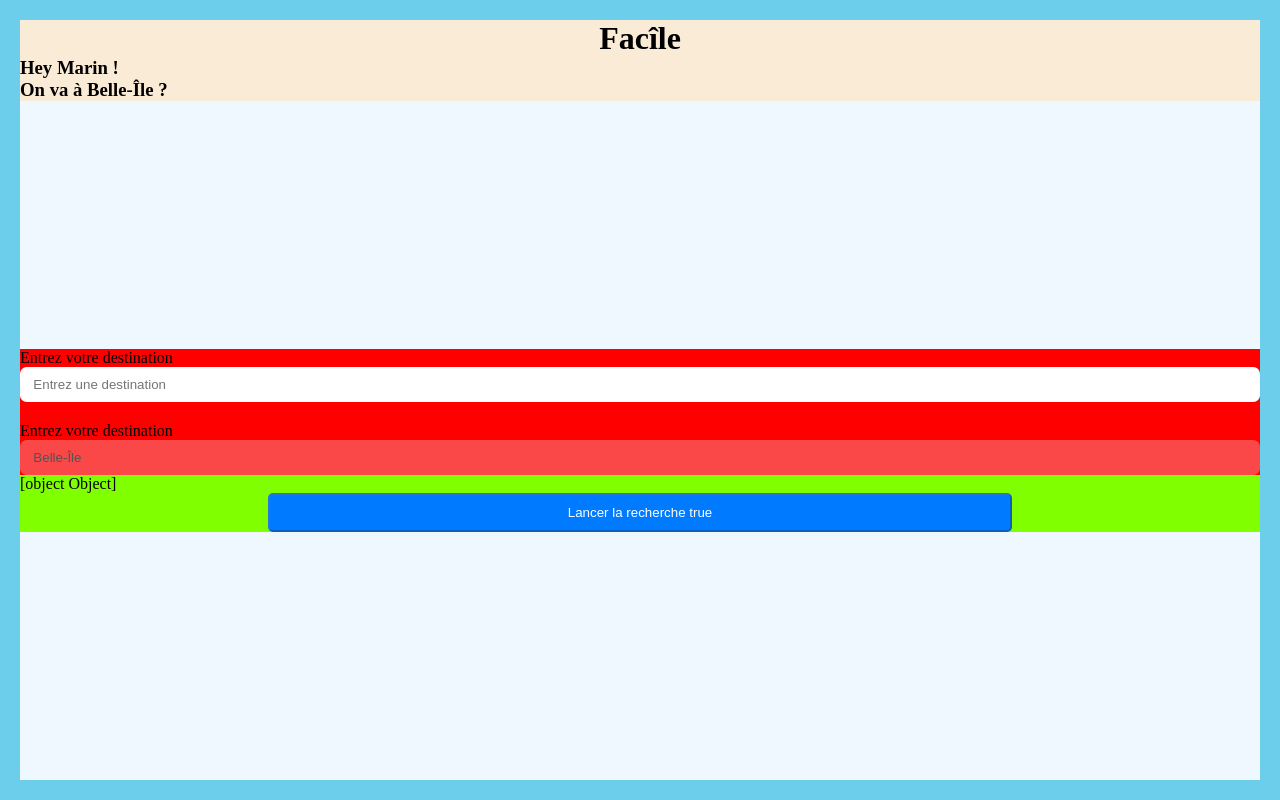
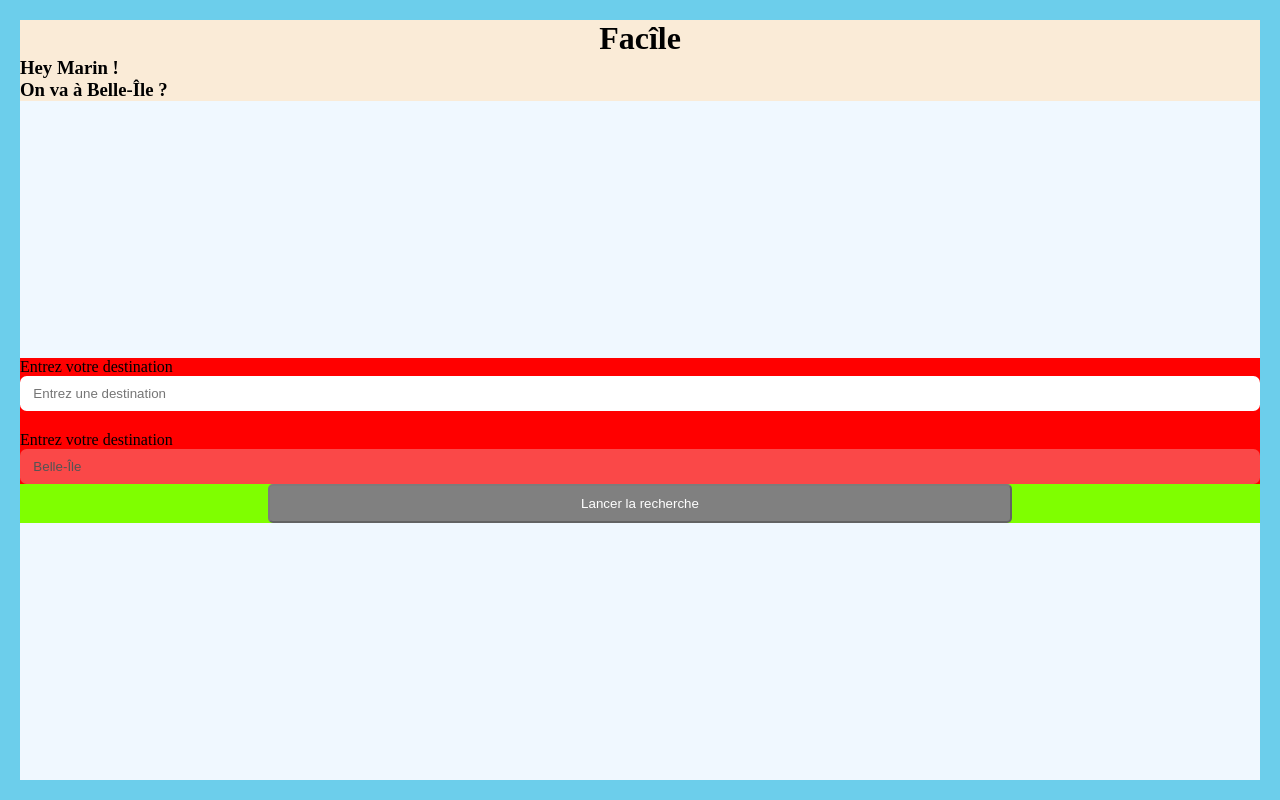
Before and after one commit to MarinB-56/facile, an Angular app in the folder frontend/: page / in a window 1280 px wide. Built offline with nearby package versions, Linux system fonts and the light colour scheme; a web font is replaced by a local one.

Commit message:
Improve button looking when disabled

```diff
--- a/frontend/src/app/trip-configurator/trip-configurator.component.html
+++ b/frontend/src/app/trip-configurator/trip-configurator.component.html
@@ -1,10 +1,7 @@
 <div class="trip-configurator">
-
   <div class="trip-configurator__wrapper">
     <app-trip-destinations (selectedDestination) = "onDestinationSelected($event)"></app-trip-destinations>
   </div>
 
-  {{selectedDestination()}}
-
   <app-trip-search-button [isDisabled]="isButtonDisabled()"></app-trip-search-button>
 </div>
--- a/frontend/src/app/trip-configurator/trip-search-button/trip-search-button.component.css
+++ b/frontend/src/app/trip-configurator/trip-search-button/trip-search-button.component.css
@@ -10,3 +10,7 @@
   margin: 0 auto;
   box-sizing: border-box;
 }
+
+.trip-configurator__search-button:disabled{
+  background-color: grey;
+}
--- a/frontend/src/app/trip-configurator/trip-search-button/trip-search-button.component.html
+++ b/frontend/src/app/trip-configurator/trip-search-button/trip-search-button.component.html
@@ -1,3 +1,3 @@
-<button (click)="onSearch()" [disabled]="isDisabled" class="trip-configurator__search-button" href="">Lancer la recherche
-  {{isDisabled}}
+<button (click)="onSearch()" [disabled]="isDisabled" class="trip-configurator__search-button">
+  Lancer la recherche
 </button>
```
